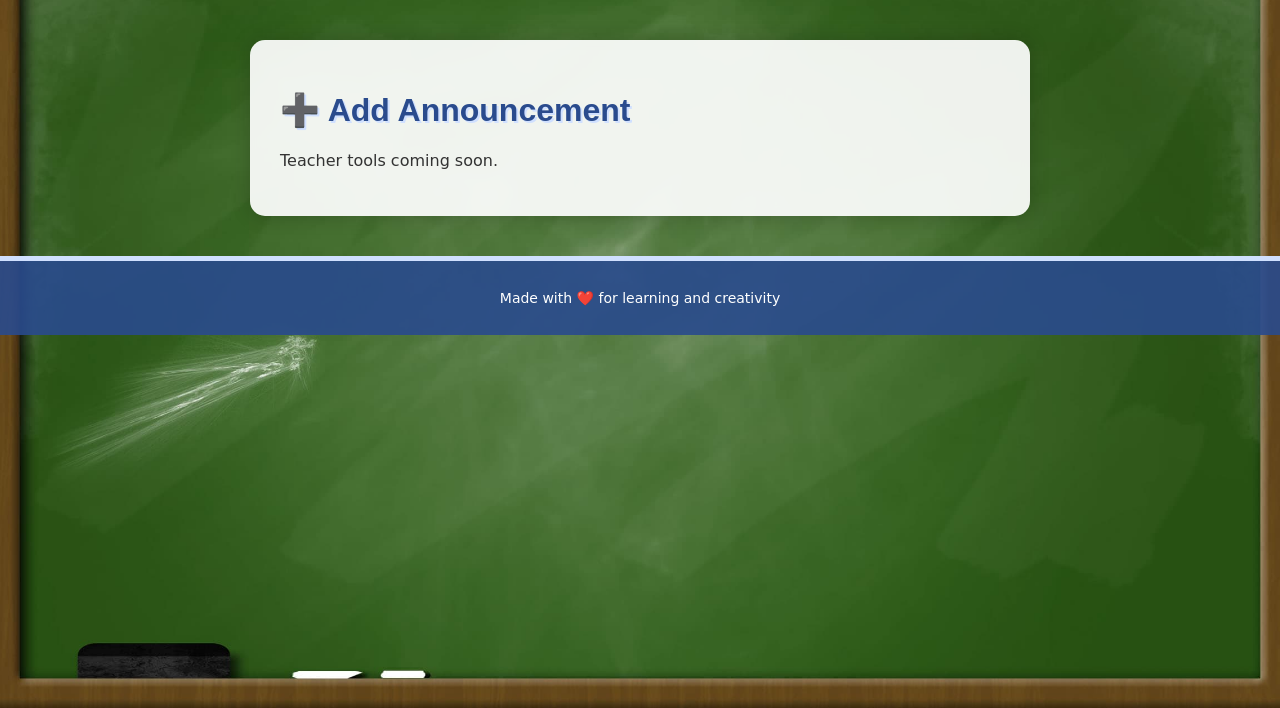
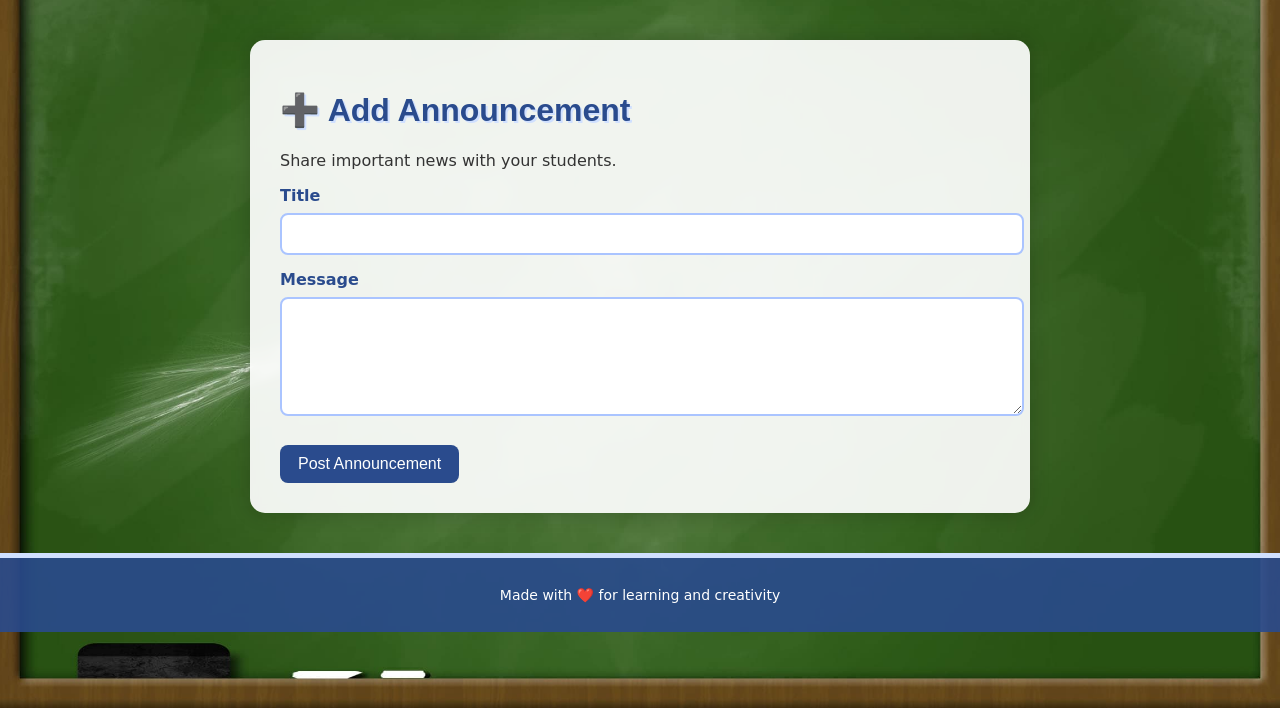
Before and after one commit to krisome01/school-portal, a Flask app: template templates/add_announcement.html in a window 1280 px wide. Shown: the part 92-800 px from the top of the page. Run offline with Flask 3, Linux system fonts and the light colour scheme; the template is opened without the code that fills it, so the values that code supplies are empty.

Commit message:
Update add_announcement.html

```diff
--- a/templates/add_announcement.html
+++ b/templates/add_announcement.html
@@ -1,5 +1,21 @@
 {% extends "layout.html" %}
+{% block title %}Add Announcement{% endblock %}
+
 {% block content %}
 <h1>➕ Add Announcement</h1>
-<p>Teacher tools coming soon.</p>
+<p class="subtitle">Share important news with your students.</p>
+
+{% if message %}
+    <p class="error">{{ message }}</p>
+{% endif %}
+
+<form method="POST" class="profile-form">
+    <label>Title</label>
+    <input type="text" name="title" required>
+
+    <label>Message</label>
+    <textarea name="body" rows="5" required></textarea>
+
+    <button type="submit">Post Announcement</button>
+</form>
 {% endblock %}
```
